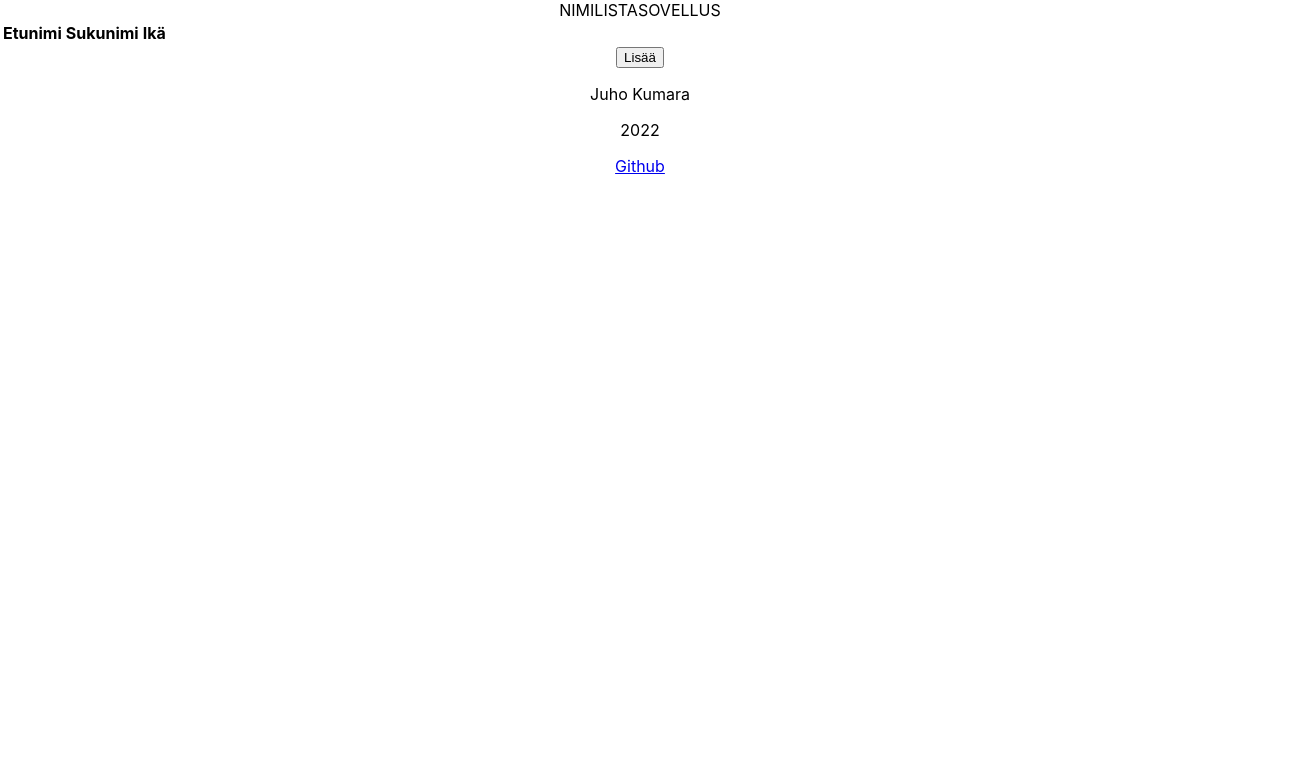
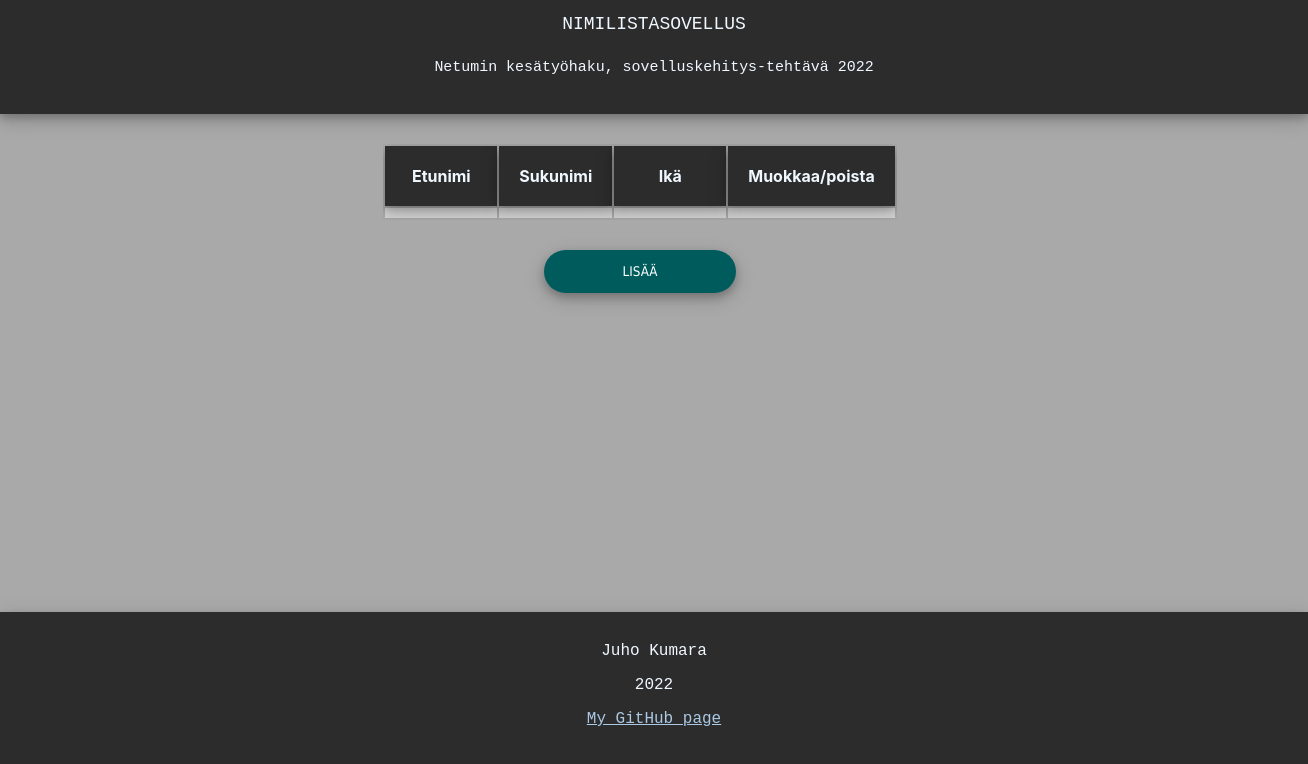
Before and after one commit to Gummi5/netum-sovelluskehitys-tehtavat, a React (Create React App) app: page / in a window 1280 px wide. Shown: the top 764 px of the page, 1308 px wide, since content can reach past the window. Built offline with nearby package versions, Linux system fonts and the light colour scheme.

Commit message:
Refined JSX layout and applied CSS styles

```diff
--- a/src/App.css
+++ b/src/App.css
@@ -1,38 +1,205 @@
-.App {
-  text-align: center;
+#darkcell
+{
+	background-color: rgb(44, 44, 44);
+	color: aliceblue;
+	padding: 20px;
+	width: 72px;
+}
+#emptycell
+{
+	background-color: lightgrey;
+	padding: 5px;
+}
+#iconcell
+{
+	background-color: #005c5c;
+	padding: 5px;
+}
+.acceptbutton
+{
+	background-color: #4CAF50;
+	border-radius: 10px 0px 0px 10px;
+}
+.acceptbutton, .cancelbutton
+{
+	padding: 15px;
+}
+.acceptbutton, .cancelbutton, .addbutton
+{
+	color: rgb(255, 255, 255);
+	cursor: pointer;
+	text-transform: uppercase;
+}
+.addbutton
+{
+	background-color: #005c5c;
+	border-radius: 25px;
+	color: rgb(255, 255, 255);
+	margin: 30px 8px;
+	max-width: 80%;
+	min-width: 15%;
+	padding: 14px 20px;
+}
+.App
+{
+	display: flex;
+	flex-direction: column;
+	text-align: center;
+}
+.cancelbutton
+{
+	background-color: rgb(255, 0, 0);
+	border-radius: 0px 10px 10px 0px;
+	color: rgb(255, 255, 255);
+}
+.contentbody
+{
+  padding-top: 30px;
+	align-items: center;
+	display: flex;
+	flex-direction: column;
+	justify-content: center;
+}
+.datatable
+{
+	max-height: 250px;
+	max-width: 90vw;
+	overflow: auto;
+	-webkit-overflow-scrolling: touch;
+}
+.formbuttons
+{
+	flex-direction: row;
+	padding-top: 20px;
+}
+.forminput
+{
+	background-color: #f1f1f1;
+	border: none;
+	border-radius: 4px;
+	flex-direction: row;
+	margin: 5px;
+	resize: none;
+	width: max-content;
+}
+.forminput:hover
+{
+	background-color: bisque;
+}
+.iconbutton
+{
+	background-color: transparent;
+	color: rgb(255, 255, 255);
+	font-size: 25px;
+	margin-left: 10px;
+	margin-right: 10px;
+}
+button, input
+{
+	border: none;
+	font-family: Tahoma, Verdana, sans-serif;
+	opacity: 1;
+	padding: 5px;
+}
+button:hover, .formbuttons:hover
+{
+	opacity: 0.8;
+}
+.dialog
+{
+  position: fixed;
+  z-index: 1;
+  width: fit-content;
+  height: fit-content;
+	background-color: rgb(44, 44, 44);
+	border-radius: 10px;
+	color: rgb(255, 255, 255);
+	cursor: pointer;
+	left: 50%;
+	margin: 10px 10px;
+	padding: 10px 10px;
+	top: 50%;
+	transform: translate(-50%, -50%);
 }
 
-.App-logo {
-  height: 40vmin;
-  pointer-events: none;
+.dialogbg{
+  position: fixed;
+  left: 0;
+  top: 0;
+  width: 100%;
+  height: 100%;
+  background-color: rgba(7, 7, 14, 0.466);
 }
 
-@media (prefers-reduced-motion: no-preference) {
-  .App-logo {
-    animation: App-logo-spin infinite 20s linear;
-  }
+.dialog, .inputbutton, .addbutton
+{
+	border: none;
+	box-shadow: 0 4px 8px 0 rgba(0, 0, 0, 0.2), 0 6px 20px 0 rgba(0, 0, 0, 0.19);
 }
-
-.App-header {
-  background-color: #282c34;
-  min-height: 100vh;
-  display: flex;
-  flex-direction: column;
-  align-items: center;
-  justify-content: center;
-  font-size: calc(10px + 2vmin);
-  color: white;
+footer
+{
+	bottom: 0;
+	height: 20%;
+	left: 0;
+	position: fixed;
+	width: 100vw;
 }
-
-.App-link {
-  color: #61dafb;
+footer a
+{
+	color: rgb(171, 201, 228);
 }
-
-@keyframes App-logo-spin {
-  from {
-    transform: rotate(0deg);
-  }
-  to {
-    transform: rotate(360deg);
-  }
+form
+{
+	display: flex;
+	flex-direction: column;
 }
+header
+{
+	min-height: 10%;
+  font-size: large;
+}
+header, footer
+{
+	background-color: rgb(44, 44, 44);
+	box-shadow: 0 4px 8px 0 rgba(0, 0, 0, 0.2), 0 6px 20px 0 rgba(0, 0, 0, 0.19);
+	color: aliceblue;
+	font-family: 'Courier New', Courier, monospace;
+	padding: 14px;
+	width: 100vw;
+}
+html
+{
+	background-color: darkgray;
+}
+h5{
+  font-weight: lighter;
+}
+input:disabled
+{
+	background-color: rgb(212, 212, 212);
+	color: rgb(255, 255, 255);
+	opacity: 1;
+	pointer-events: none;
+}
+label{
+  padding-top: 6px;
+  padding-bottom: 3px;
+  padding-left: 3px;
+  text-align: left;
+}
+td
+{
+	background-color: #007272;
+	max-height: 50px;
+	padding: 10px;
+}
+td, th
+{
+	color: aliceblue;
+}
+thead th
+{
+	box-shadow: 0 4px 8px 0 rgba(0, 0, 0, 0.2), 0 6px 20px 0 rgba(0, 0, 0, 0.19);
+	position: sticky;
+	top: 0;
+}
--- a/src/App.tsx
+++ b/src/App.tsx
@@ -1,23 +1,19 @@
 import React from 'react'
 import './App.css'
 import DataTable from './DataTable/DataTable';
+import Footer from './Footer';
+import Header from './Header';
 
 
 function App() {
 
   return (
-    <div className="App" >
-      <header>
-        NIMILISTASOVELLUS
-      </header>
+    <div className="App">
+      <Header/>
       <DataTable/>
-      <footer>
-        <p>Juho Kumara</p>
-        <p>2022</p>
-        <a href="https://github.com/Gummi5">Github</a>
-      </footer>
+      <Footer/>
     </div>
-  );
+  )
 }
 
 export default App
--- a/src/DataTable/AddDialog.tsx
+++ b/src/DataTable/AddDialog.tsx
@@ -9,7 +9,7 @@ export interface IAddProps {
 const AddDialog = (props: IAddProps) => {
     const [popupOpen, setPopupOpen] = useState(false)
     const [addDisabled, setAddDisabled] = useState(true)
-    const [input, setInput] = useState<IRowData>({firstName: "", lastName: "", age: -1})
+    const [input, setInput] = useState<IRowData>({firstName: "", lastName: "", age: 0})
 
     const handleChange = (e : React.ChangeEvent<HTMLInputElement>) => {
       const type = e.target.name
@@ -20,63 +20,96 @@ const AddDialog = (props: IAddProps) => {
           ...original,
             [type]: value
           }))
+
+        if(!Number.isNaN(input.age)){
+          if(value === "" || input.age < 1 || input.age > 124) {
+            setAddDisabled(true)
           }
           else {
+            setAddDisabled(false)
+          }
+        }
+        else {
+          setAddDisabled(true)
+        }
+      }
+      else {
+        const numeralValue = parseInt(value)
+
+        if(Number.isNaN(numeralValue)) {
           setInput(original => ({
             ...original,
-            "age": parseInt(value)
+              "age": NaN
           }))
-      }
 
-      if(input.firstName === "" || input.lastName === "" || input.age < 1){
-        setAddDisabled(true);
+          setAddDisabled(true)
         }
         else {
-        setAddDisabled(false);
+
+          setInput(original => ({
+            ...original,
+              "age": numeralValue
+          }))
+
+          if(numeralValue < 1 || numeralValue > 124 || numeralValue === NaN || input.firstName === "" || input.lastName === "") {
+            setAddDisabled(true)
+          }
+          else {
+            setAddDisabled(false)
+          }
+        }
       }
     }
 
     const openAddDialog = () => {
       setPopupOpen(true)
-      setInput({firstName: "", lastName: "", age: -1})
+      setAddDisabled(true);
+      setInput({firstName: "", lastName: "", age: 0})
     }
 
     return (
       <>
         {/* Button opens dialog*/}
-        <button onClick={openAddDialog}>Lisää</button>
+        <button className="addbutton" onClick={openAddDialog}>Lisää</button>
         {/* Dialog*/}
-        <dialog open={popupOpen}>
+        <div className="dialogbg" style={{display: popupOpen ? 'block' : 'none' }}>
+          <div className="dialog" style={{display: popupOpen ? 'block' : 'none' }}>
             <form method="dialog" onSubmit={() => {props.onInput(input); setPopupOpen(false)}}>
-            <label>
-              Etunimi:
-              <input onChange={(e) => handleChange(e)}
+              <label className="formheader">
+                Etunimi
+              </label>
+              <input className="forminput" onChange={(e) => handleChange(e)}
+                  value={input.firstName}
+                  placeholder="Esim. Matti"
                   name="firstName"
                   type="textfield"
                 />
+              <label className="formheader">
+                Sukunimi
               </label>
-            <br />
-            <label>
-              Sukunimi:
-              <input onChange={(e) => handleChange(e)}
+              <input className="forminput" onChange={(e) => handleChange(e)}
+                  value={input.lastName}
+                  placeholder="Esim. Meikäläinen"
                   name="lastName"
                   type="textfield"
                 />
+              <label className="formheader">
+                Ikä
               </label>
-            <br />
-            <label>
-              Ikä:
-              <input onChange={(e) => handleChange(e)}
+              <input className="forminput" onChange={(e) => handleChange(e)}
+                  value={input.age}
                   name="age"
                   type="number"
                   min="1"
                   max="124"
                 />
-            </label>
-            <input type="submit" value="Hyväksy" disabled={addDisabled}></input>
-            <input type="button" value="Peruuta" onClick={() => setPopupOpen(false)}></input>
+              <div className="formbuttons">
+                <input className="acceptbutton" type="submit" value="Hyväksy" disabled={addDisabled}></input>
+                <input className="cancelbutton" type="button" value="Peruuta" onClick={() => setPopupOpen(false)}></input>
+              </div>
             </form>
-        </dialog>
+          </div>
+        </div>
       </>
     )
   }
--- a/src/DataTable/DataTable.tsx
+++ b/src/DataTable/DataTable.tsx
@@ -25,37 +25,36 @@ function DataTable() {
   }*/
 
   return (
-    <>
+    <div className="contentbody">
+      <div className="datatable">
       <table>
         <thead>
           <tr>
-            <th>Etunimi</th>
-            <th>Sukunimi</th>
-            <th>Ikä</th>
+            <th id="darkcell">Etunimi</th>
+            <th id="darkcell">Sukunimi</th>
+            <th id="darkcell">Ikä</th>
+            <th id="darkcell">Muokkaa/poista</th>
           </tr>
         </thead>
         <tbody>
-        {/*testetet
-            allData.map((e) => {
-              return <TableRow firstName={e.firstName} lastName={e.lastName} age={e.age} onClick={() => deleteRow(2)} buttonText={"Poista"}></TableRow>
-            })
-          tetst*/}
-          {/*allData.length <= 0
+          {allData.length < 1
             ?
-            // Empty table with text
             <tr>
-                <td>Lisää henkilöitä listaan</td>
+              <th id="emptycell"></th>
+              <th id="emptycell"></th>
+              <th id="emptycell"></th>
+              <th id="emptycell"></th>
             </tr>
-            :*/
-
-            // Map table rows
+            :
             allData.map((row, index) => {
               return <TableRow key={index} firstName={row.firstName} lastName={row.lastName} age={row.age} onClick={() => deleteRow(index)} buttonText={"Poista"}></TableRow>
             })}
         </tbody>
       </table>
+      </div>
+
       <AddDialog onInput={addNew}></AddDialog>
-    </>
+    </div>
     )
   }
 
--- a/src/DataTable/TableRow.tsx
+++ b/src/DataTable/TableRow.tsx
@@ -16,11 +16,15 @@ const TableRow = (row: IRowElementData) => {
     return (
       <>
           <tr>
+              <link rel="stylesheet" href="https://cdnjs.cloudflare.com/ajax/libs/font-awesome/4.7.0/css/font-awesome.min.css"/>
               <td>{row.firstName}</td>
               <td>{row.lastName}</td>
               <td>{row.age}</td>
+              <td id="iconcell">
+                <button className="iconbutton" onClick={row.onClick}><i className="fa fa-edit"></i></button>
+                <button className="iconbutton" onClick={row.onClick}><i className="fa fa-trash"></i></button>
+              </td>
           </tr>
-          <button onClick={row.onClick}>{row.buttonText}</button>
       </>
     )
 }
--- /dev/null
+++ b/src/Footer.tsx
@@ -0,0 +1,18 @@
+import React from 'react'
+import './App.css'
+
+
+function Footer() {
+
+  return (
+    <>
+      <footer>
+        <p>Juho Kumara</p>
+        <p>2022</p>
+        <a href="https://github.com/Gummi5">My GitHub page</a>
+      </footer>
+    </>
+  )
+}
+
+export default Footer
--- /dev/null
+++ b/src/Header.tsx
@@ -0,0 +1,17 @@
+import React from 'react'
+import './App.css'
+
+
+function Header() {
+
+  return (
+    <>
+      <header>
+        NIMILISTASOVELLUS
+        <h5>Netumin kesätyöhaku, sovelluskehitys-tehtävä 2022</h5>
+      </header>
+    </>
+  )
+}
+
+export default Header
```
Lines whose indentation alone changed are shown as unchanged.
